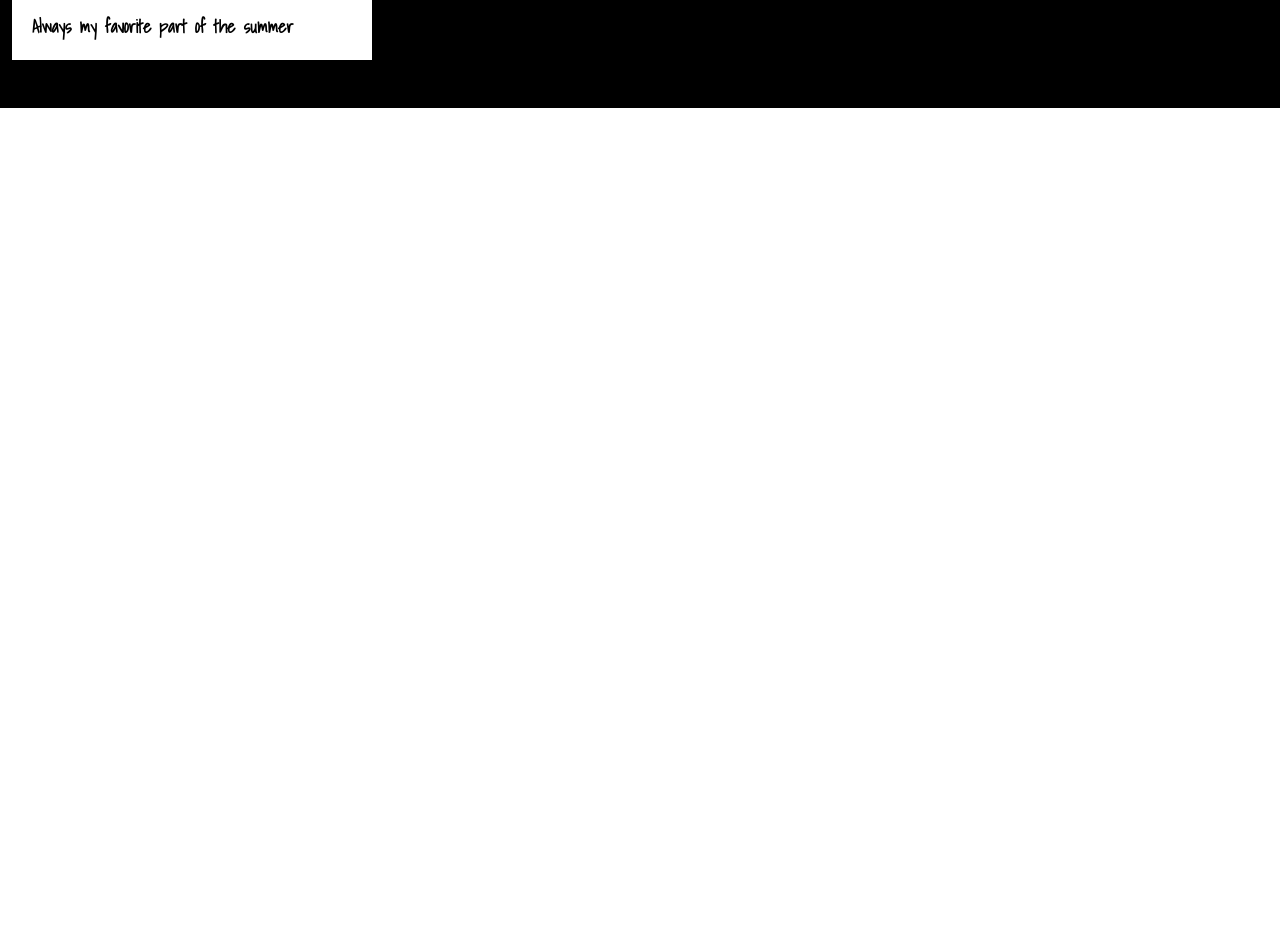
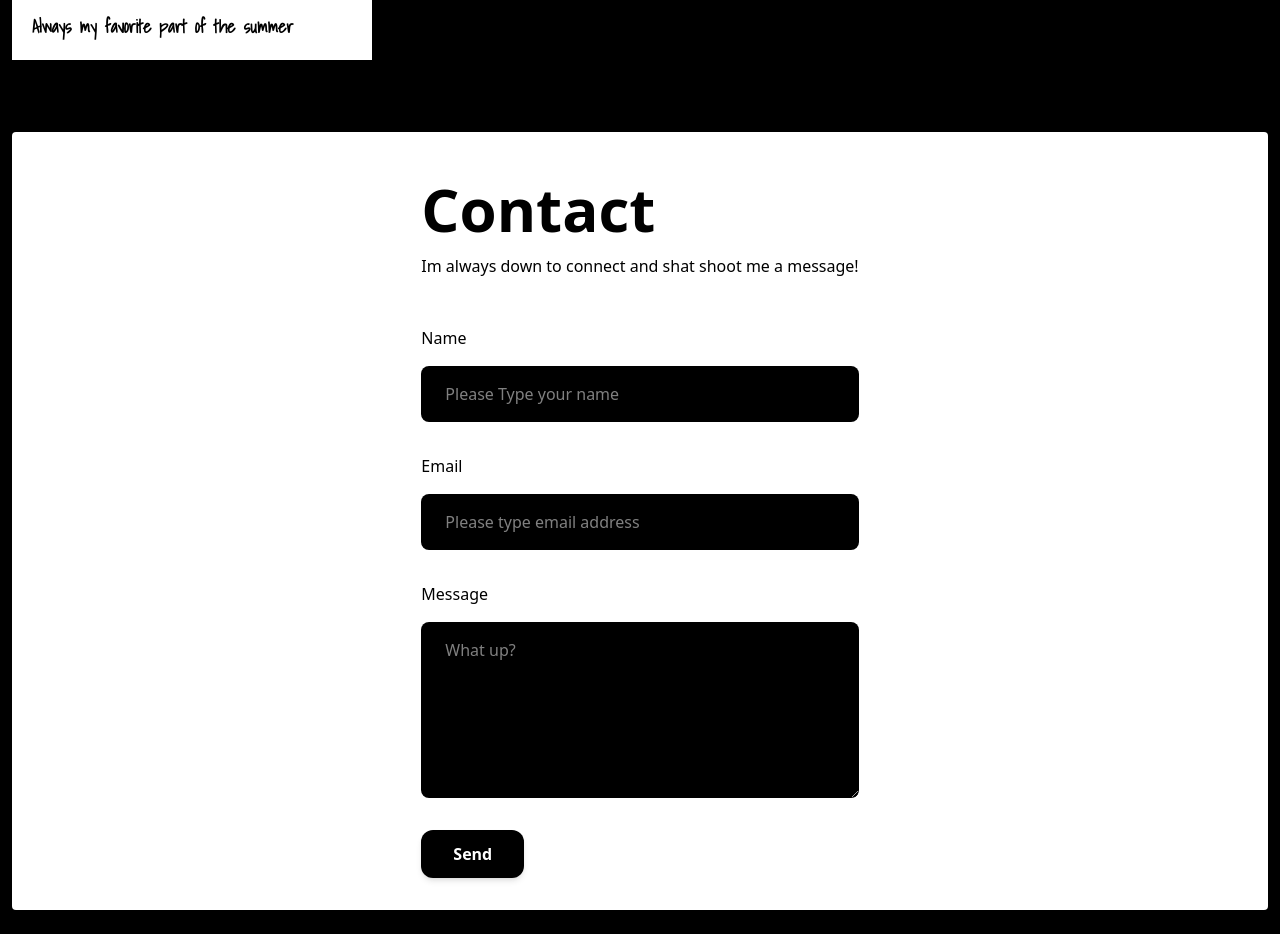
Before and after one commit to kkavinkk/kkavinkk.github.io, a React (Vite) app: page / in a window 1280 px wide. Shown: the part 4021-4955 px from the top of the page. Before the commit the page ends 4129 px from the top, so only its background shows below. Built offline with nearby package versions, Linux system fonts and the light colour scheme.

Commit message:
contacts are complete

```diff
--- a/src/components/Contact.tsx
+++ b/src/components/Contact.tsx
@@ -1,7 +1,65 @@
 import React from "react";
+import { motion } from "framer-motion";
 
 const contact: React.FC = () => {
-  return <h3>Contact</h3>;
+  return (
+    <section id="contact" className="px-3 py-6 max-w-7xl mx-auto">
+      <span>&nbsp;</span>
+      {/* fade in */}
+      <motion.div
+        initial={{ opacity: 0, y: 50 }} // Start invisible and slightly below
+        whileInView={{ opacity: 1, y: 0 }} // Fade in when in view
+        transition={{ duration: 0.8, ease: "easeOut" }} // Smooth transition
+        viewport={{ once: true }} // Only animate once
+        className="flex flex-col items-center text-left bg-white rounded"
+      >
+        <div className="flex-[0.75] bg-black-100 p-8 rounded-2x1">
+          <h3 className="font-black md:text-[60px] sm:text-[50px] xs:text-[40px] text-[30px]">
+            Contact
+          </h3>
+          <p>Im always down to connect and shat shoot me a message!</p>
+          <form className="mt-12 flex flex-col gap-8">
+            {/* name */}
+            <label className="flex flex-col">
+              <span className="text-black font-medium mb-4">Name</span>
+              <input
+                type="text"
+                name="name"
+                placeholder="Please Type your name"
+                className="bg-black py-4 px-6 placeholder:text-secondary text-white rounded-lg outline-none border-none font-medium"
+              />
+            </label>
+            {/* Email */}
+            <label className="flex flex-col">
+              <span className="text-black font-medium mb-4">Email</span>
+              <input
+                type="text"
+                name="email"
+                placeholder="Please type email address"
+                className="bg-black py-4 px-6 placeholder:text-secondary text-white rounded-lg outline-none border-none font-medium"
+              />
+            </label>
+            {/* Message */}
+            <label className="flex flex-col">
+              <span className="text-black font-medium mb-4">Message</span>
+              <textarea
+                rows={6}
+                name="message"
+                placeholder="What up?"
+                className="bg-black py-4 px-6 placeholder:text-secondary text-white rounded-lg outline-none border-none font-medium"
+              />
+            </label>
+            <button
+              type="submit"
+              className="bg-black py-3 px-8 rounded-xl outline-none w-fit text-white font-bold shadow-md shadow-primary"
+            >
+              Send
+            </button>
+          </form>
+        </div>
+      </motion.div>
+    </section>
+  );
 };
 
 export default contact;
--- a/src/components/Header.tsx
+++ b/src/components/Header.tsx
@@ -20,7 +20,7 @@ const Header: React.FC = () => {
 
           {/* Hamburger Menu Button (Visible only on small/slim screens) */}
           <button
-            className="text-white focus:outline-none sm:hidden font-bold"
+            className="text-white text-[25px] focus:outline-none sm:hidden"
             onClick={() => setIsOpen(!isOpen)}
           >
             ☰
```
